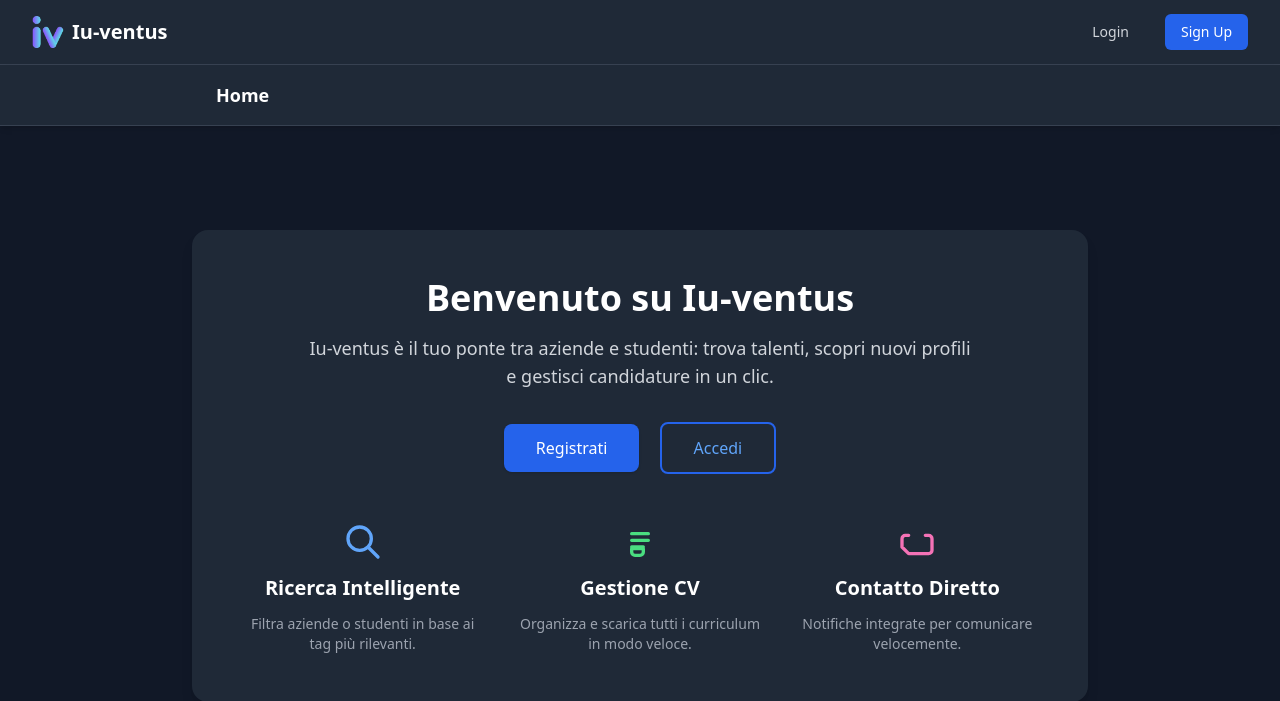
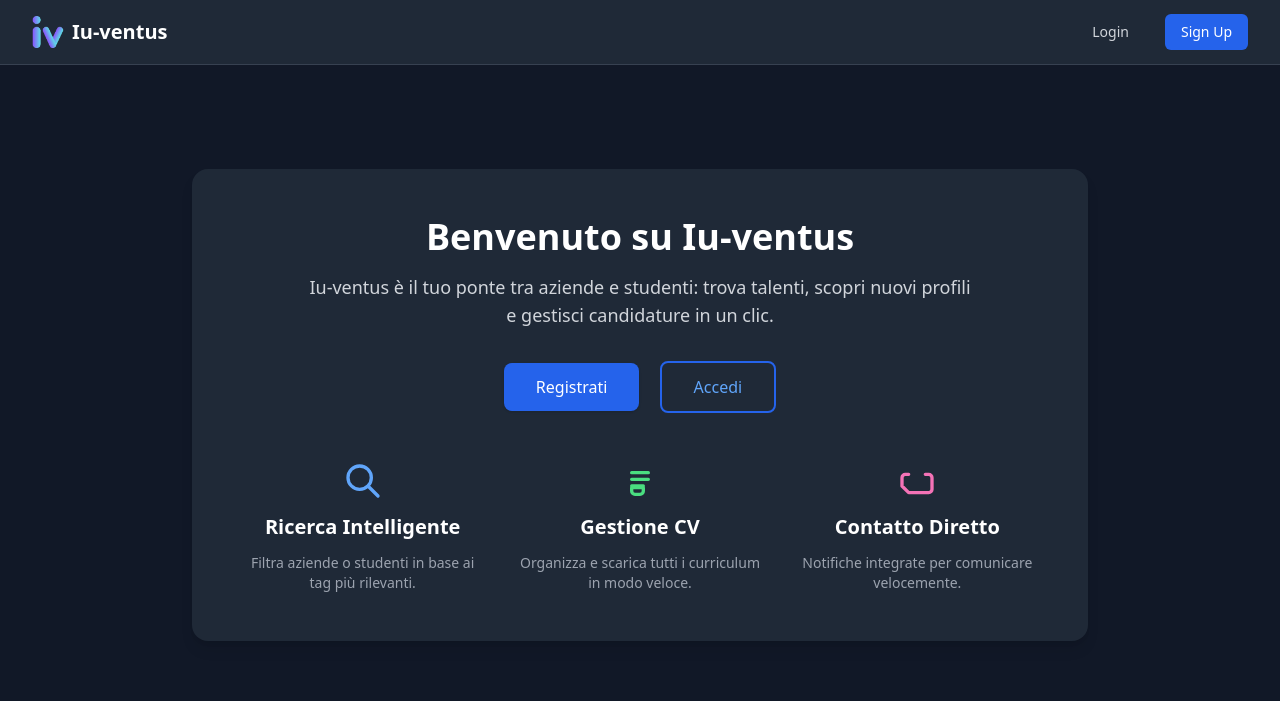
Before and after one commit to Takaso/Iuvenes_Inventus, a Python web app: template templates/index.html in a window 1280 px wide. Shown: the top 701 px of the page. After the commit the page ends 641 px from the top, so only its background shows below. Run offline with Jinja, Linux system fonts and the light colour scheme; the template is opened without the code that fills it, so the values that code supplies are empty; some libraries are stand-ins or nearby versions.

Commit message:
Update index.html

```diff
--- a/templates/index.html
+++ b/templates/index.html
@@ -1,22 +1,7 @@
+
 {% extends "base.html" %}
 {% block title %}Iu-ventus | Home{% endblock %}
 {% block content %}
-<header class="w-full bg-gray-800 shadow-md border-b border-gray-700">
-    <div class="max-w-4xl mx-auto px-6 py-4 flex items-center justify-between">
-        <a href="{{ url_for('index') }}" class="text-white font-semibold text-lg hover:text-blue-400 transition">
-            Home
-        </a>
-        {% if 'user_id' in session %}
-        <a href="{{ url_for('profile') }}" class="flex items-center text-gray-300 hover:text-white transition">
-            <svg xmlns="http://www.w3.org/2000/svg" class="h-6 w-6 mr-1" fill="currentColor" viewBox="0 0 24 24">
-                <path d="M12 12c2.209 0 4-1.791 4-4s-1.791-4-4-4-4 1.791-4 4 1.791 4 4 4zm0 2c-2.673 0-8 1.337-8 4v2h16v-2c0-2.663-5.327-4-8-4z"/>
-            </svg>
-            Profilo
-        </a>
-        {% endif %}
-    </div>
-</header>
-
 <main class="flex-grow px-4 py-6">
     {% if session.get('user_type') == 'Student' %}
     <!-- per gli studenti: cerca e lista account -->
```
